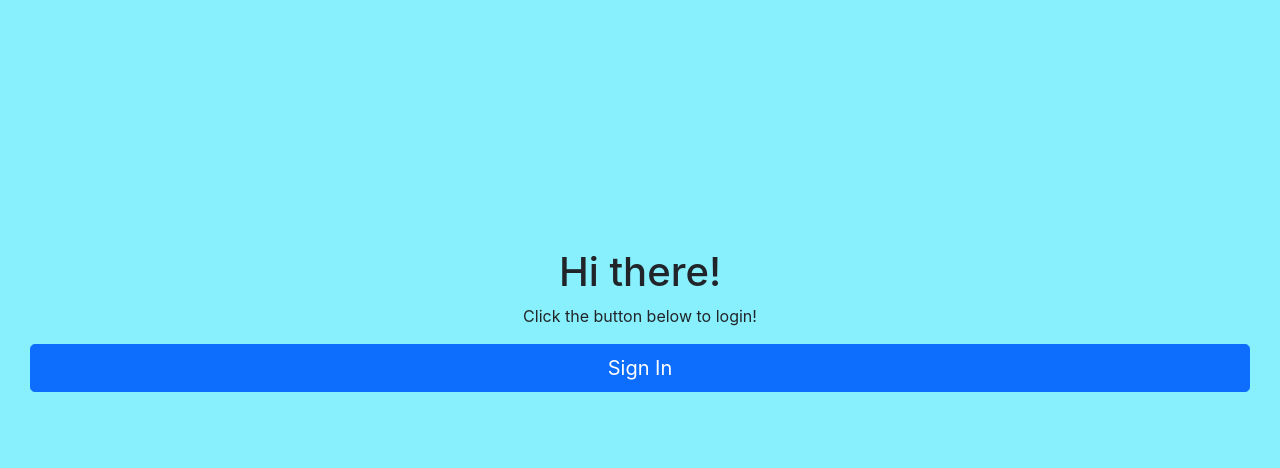
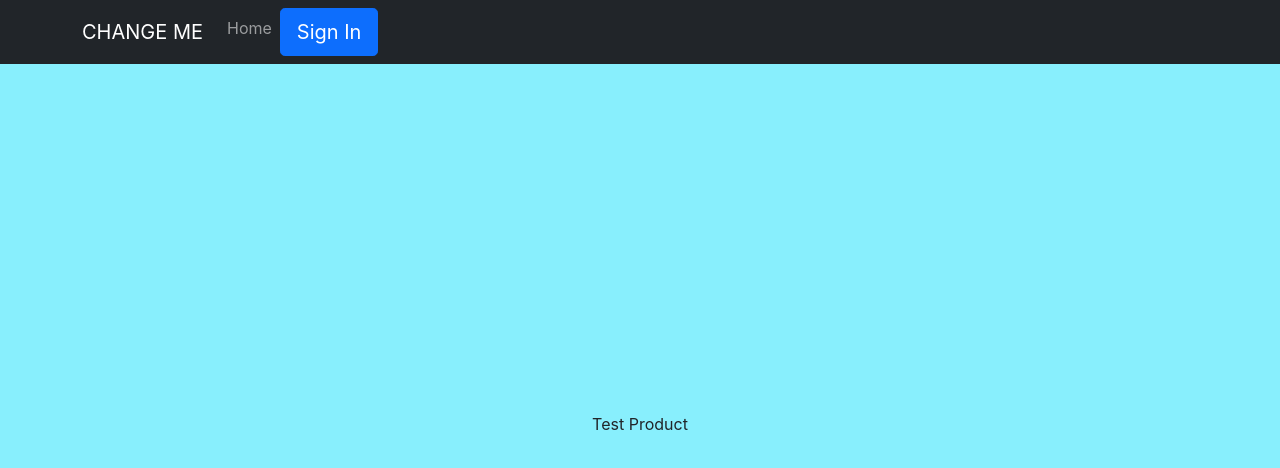
Before and after one commit to fmings/bangazon-fe, a Next.js app: page / in a window 1280 px wide. Shown: the top 468 px of the page. Built offline with nearby package versions, Linux system fonts and the light colour scheme; no server answers.

Commit message:
no auth set up

```diff
--- /dev/null
+++ b/components/NoAuth.js
@@ -0,0 +1,22 @@
+/* eslint-disable react/forbid-prop-types */
+import React from 'react';
+import PropTypes from 'prop-types';
+import NoAuthNavBar from './NoAuthNavBar';
+
+function NoAuth({ component: Component, pageProps }) {
+  return (
+    <>
+      <NoAuthNavBar />
+      <div className="container">
+        <Component {...pageProps} />
+      </div>
+    </>
+  );
+}
+
+NoAuth.propTypes = {
+  component: PropTypes.func.isRequired,
+  pageProps: PropTypes.oneOfType([PropTypes.object]).isRequired,
+};
+
+export default NoAuth;
--- /dev/null
+++ b/components/NoAuthNavBar.js
@@ -0,0 +1,36 @@
+/* eslint-disable jsx-a11y/anchor-is-valid */
+import React from 'react';
+import Link from 'next/link';
+import {
+  Navbar, Container, Nav,
+  Button,
+} from 'react-bootstrap';
+import PropTypes from 'prop-types';
+
+export default function NoAuthNavBar({ signIn }) {
+  return (
+    <Navbar collapseOnSelect expand="lg" bg="dark" variant="dark">
+      <Container>
+        <Link passHref href="/">
+          <Navbar.Brand>CHANGE ME</Navbar.Brand>
+        </Link>
+        <Navbar.Toggle aria-controls="responsive-navbar-nav" />
+        <Navbar.Collapse id="responsive-navbar-nav">
+          <Nav className="me-auto">
+            {/* CLOSE NAVBAR ON LINK SELECTION: https://stackoverflow.com/questions/72813635/collapse-on-select-react-bootstrap-navbar-with-nextjs-not-working */}
+            <Link passHref href="/">
+              <Nav.Link>Home</Nav.Link>
+            </Link>
+            <Button type="button" size="lg" className="copy-btn" onClick={signIn}>
+              Sign In
+            </Button>
+          </Nav>
+        </Navbar.Collapse>
+      </Container>
+    </Navbar>
+  );
+}
+
+NoAuthNavBar.propTypes = {
+  signIn: PropTypes.func.isRequired,
+};
--- /dev/null
+++ b/components/ProductCard.js
@@ -0,0 +1,9 @@
+import React from 'react';
+
+export default function ProductCard() {
+  return (
+    <div>
+      Test Product
+    </div>
+  );
+}
--- a/package.json
+++ b/package.json
@@ -1,8 +1,8 @@
 {
-  "name": "next-firebase-starter",
+  "name": "bangazon",
   "private": true,
   "version": "1.0.0",
-  "author": "Trinity Christiana",
+  "author": "Felicia Mings",
   "scripts": {
     "dev": "next dev",
     "build": "next build",
--- a/pages/_app.js
+++ b/pages/_app.js
@@ -1,22 +1,29 @@
 /* eslint-disable react/prop-types */
 import 'bootstrap/dist/css/bootstrap.min.css';
 import '../styles/globals.css';
-import { AuthProvider } from '../utils/context/authContext';
-import ViewDirectorBasedOnUserAuthStatus from '../utils/ViewDirector';
+// import { AuthProvider } from '../utils/context/authContext';
+// import ViewDirectorBasedOnUserAuthStatus from '../utils/ViewDirector';
+import NoAuth from '../components/NoAuth';
 
 function MyApp({ Component, pageProps }) {
   return (
-    <AuthProvider>
-      {' '}
-      {/* gives children components access to user and auth methods */}
-      <ViewDirectorBasedOnUserAuthStatus
-        // if status is pending === loading
-        // if status is logged in === view app
-        // if status is logged out === sign in page
+    <>
+      <NoAuth
         component={Component}
         pageProps={pageProps}
       />
-    </AuthProvider>
+
+      {/* TODO: Delete NoAuth component above and comment in code below for authentication */}
+      {/* <AuthProvider>
+        <ViewDirectorBasedOnUserAuthStatus
+          // if status is pending === loading
+          // if status is logged in === view app
+          // if status is logged out === sign in page
+          component={Component}
+          pageProps={pageProps}
+        />
+      </AuthProvider> */}
+    </>
   );
 }
 
--- a/pages/index.js
+++ b/pages/index.js
@@ -1,9 +1,10 @@
-import { Button } from 'react-bootstrap';
-import { signOut } from '../utils/auth';
-import { useAuth } from '../utils/context/authContext';
+// import { Button } from 'react-bootstrap';
+// import { signOut } from '../utils/auth';
+// import { useAuth } from '../utils/context/authContext';
+import ProductCard from '../components/ProductCard';
 
 function Home() {
-  const { user } = useAuth();
+  // const { user } = useAuth();
   return (
     <div
       className="text-center d-flex flex-column justify-content-center align-content-center"
@@ -14,12 +15,13 @@ function Home() {
         margin: '0 auto',
       }}
     >
-      <h1>Hello {user.fbUser.displayName}! </h1>
-      <p>Your Bio: {user.bio}</p>
-      <p>Click the button below to logout!</p>
-      <Button variant="danger" type="button" size="lg" className="copy-btn" onClick={signOut}>
-        Sign Out
-      </Button>
+      <ProductCard />
+      {/* <h1>Hello {user.fbUser.displayName}! </h1> */}
+      {/* <p>Your Bio: {user.bio}</p> */}
+      {/* <p>Click the button below to logout!</p> */}
+      {/* <Button variant="danger" type="button" size="lg" className="copy-btn" onClick={signOut}> */}
+      {/* Sign Out */}
+      {/* </Button> */}
     </div>
   );
 }
```
Also changed, not shown: 1 other file (tests, documents, lock files or other folders).
